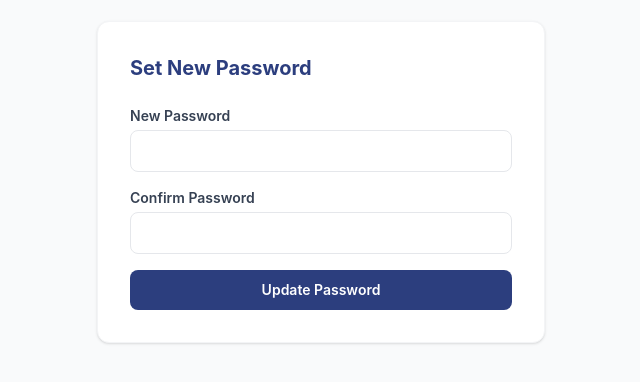
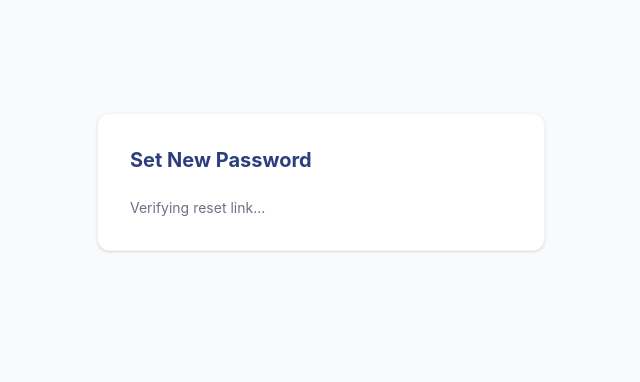
Before and after one commit to mmarronetravels-sudo/TimeTrak, a React (Vite) app: page /reset-password in a window 1280 px wide. Shown: the part 218-600 px from the top of the page, without its empty margins (319-959 px from the left). Built offline with nearby package versions, Linux system fonts and the light colour scheme.

Commit message:
Update ResetPassword.jsx

```diff
--- a/src/pages/ResetPassword.jsx
+++ b/src/pages/ResetPassword.jsx
@@ -9,7 +9,22 @@
   const [confirm, setConfirm] = useState('');
   const [error, setError] = useState('');
   const [success, setSuccess] = useState(false);
+  const [ready, setReady] = useState(false);
   const navigate = useNavigate();
+
+  useEffect(() => {
+    // Listen for the PASSWORD_RECOVERY event which fires when the token is exchanged
+    const { data: { subscription } } = supabase.auth.onAuthStateChange((event, session) => {
+      if (event === 'PASSWORD_RECOVERY') {
+        setReady(true);
+      }
+    });
+    // Also check if we already have a session (token already exchanged)
+    supabase.auth.getSession().then(({ data: { session } }) => {
+      if (session) setReady(true);
+    });
+    return () => subscription.unsubscribe();
+  }, []);
 
   const handleReset = async (e) => {
     e.preventDefault();
@@ -17,7 +32,8 @@
     const { error } = await supabase.auth.updateUser({ password });
     if (error) { setError(error.message); return; }
     setSuccess(true);
-    setTimeout(() => navigate('/dashboard'), 2000);
+    await supabase.auth.signOut();
+    setTimeout(() => navigate('/login'), 2000);
   };
 
   return (
@@ -25,7 +41,9 @@
       <div className="w-full max-w-md bg-white rounded-xl shadow-sm border border-gray-100 p-8">
         <h2 className="text-xl font-bold mb-6" style={{ color: C.navy }}>Set New Password</h2>
         {success ? (
-          <p className="text-green-600 font-medium">Password updated! Redirecting...</p>
+          <p className="text-green-600 font-medium">Password updated! Redirecting to login...</p>
+        ) : !ready ? (
+          <p className="text-gray-500 text-sm">Verifying reset link...</p>
         ) : (
           <form onSubmit={handleReset} className="space-y-4">
             {error && <p className="text-red-600 text-sm">{error}</p>}
```
